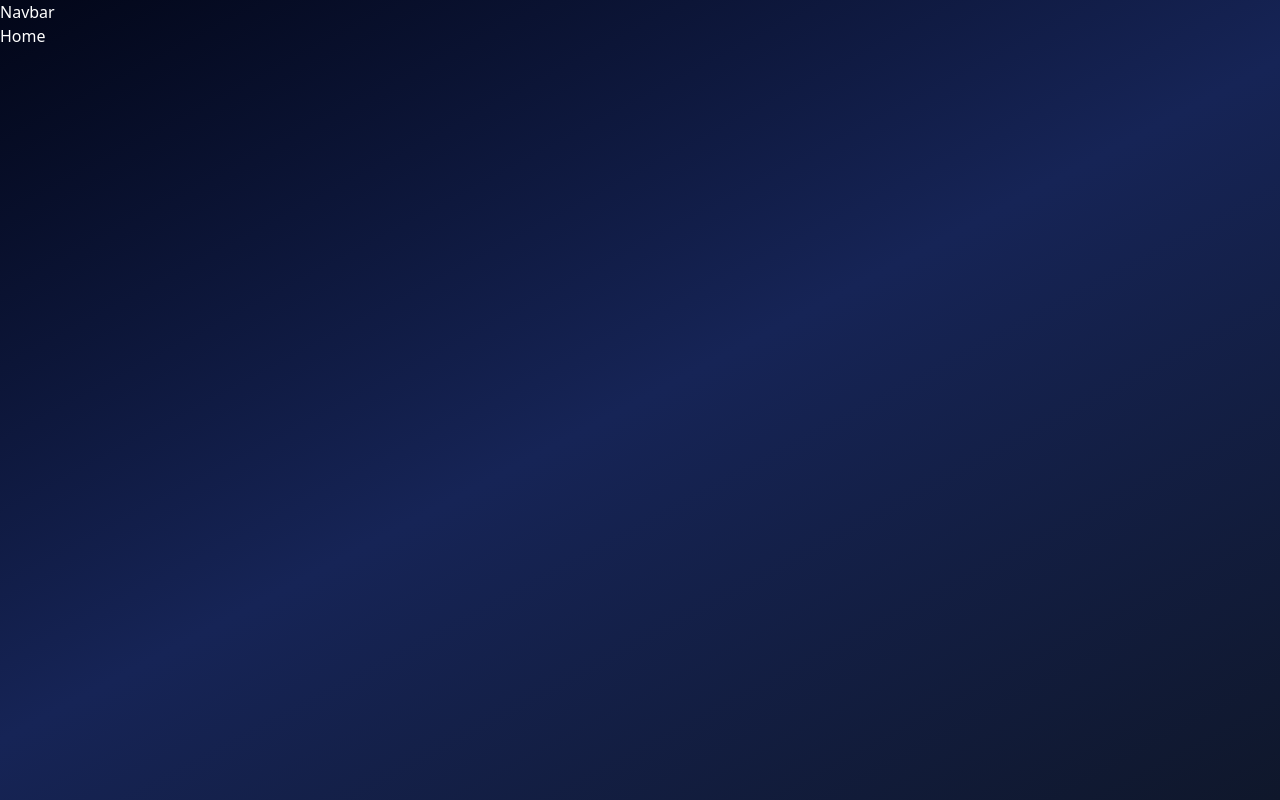
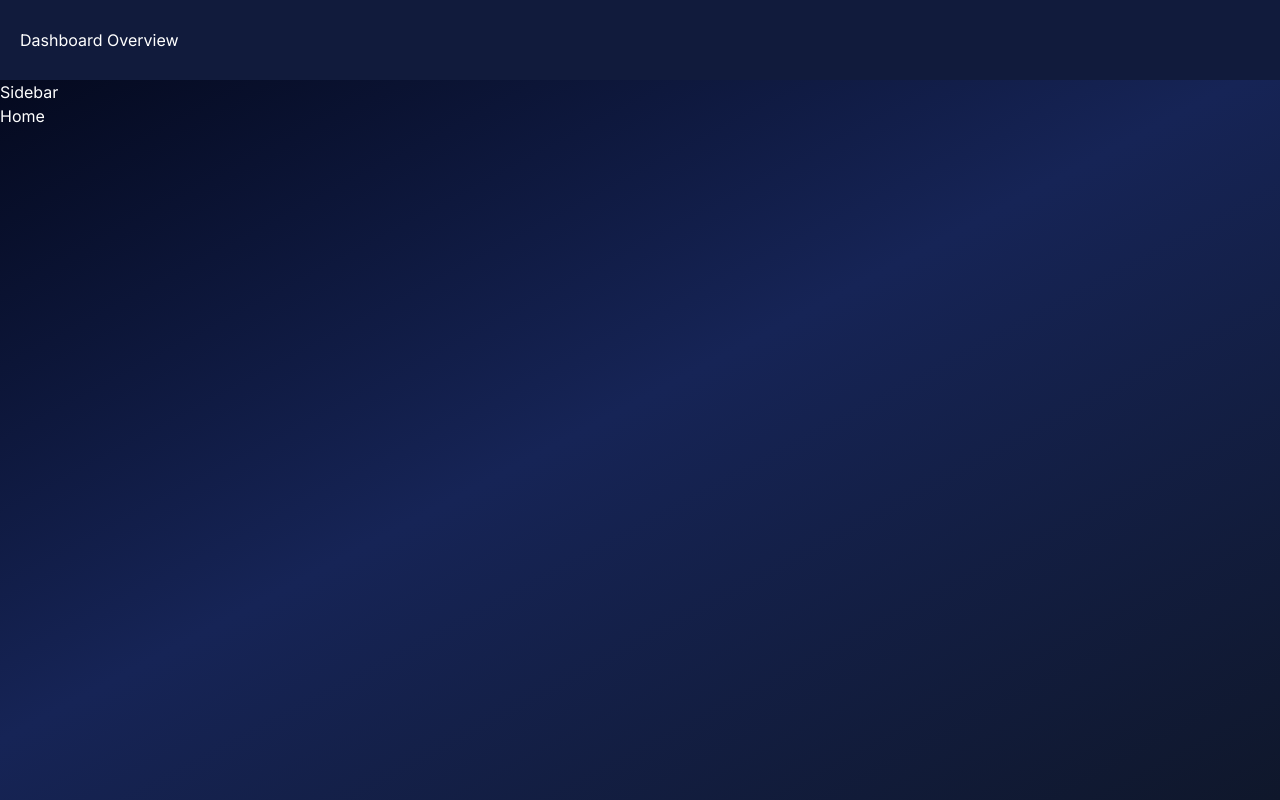
Before and after one commit to AtikHasan16/task-manager-dashboard, a React (Vite) app: page / in a window 1280 px wide. Built offline with nearby package versions, Linux system fonts and the light colour scheme.

Commit message:
added inter font

```diff
--- a/src/components/Navbar.jsx
+++ b/src/components/Navbar.jsx
@@ -1,7 +1,11 @@
 import React from "react";
 
 const Navbar = () => {
-  return <div className="text-white">Navbar</div>;
+  return (
+    <div className="text-white bg-primary py-7 px-5">
+      <h1>Dashboard Overview</h1>
+    </div>
+  );
 };
 
 export default Navbar;
--- a/src/index.css
+++ b/src/index.css
@@ -3,8 +3,18 @@
 @plugin "daisyui/theme" {
   name: "light";
   default: true;
+  --color-primary: "#111B3C";
 }
+
+.inter {
+  font-family: "Inter", sans-serif;
+  font-optical-sizing: auto;
+  font-weight: 400;
+  font-style: normal;
+}
+
 body {
+  font-family: "Inter", sans-serif;
   height: 100vh;
   color: white;
   background: linear-gradient(
--- a/src/layouts/DashLayout.jsx
+++ b/src/layouts/DashLayout.jsx
@@ -1,6 +1,7 @@
 import React from "react";
 import { Outlet } from "react-router";
 import Navbar from "../components/Navbar";
+import Sidebar from "../components/Sidebar";
 
 const DashLayout = () => {
   return (
@@ -8,6 +9,9 @@ const DashLayout = () => {
       <header>
         <Navbar></Navbar>
       </header>
+      <aside>
+        <Sidebar></Sidebar>
+      </aside>
       <main>
         <Outlet></Outlet>
       </main>
```
